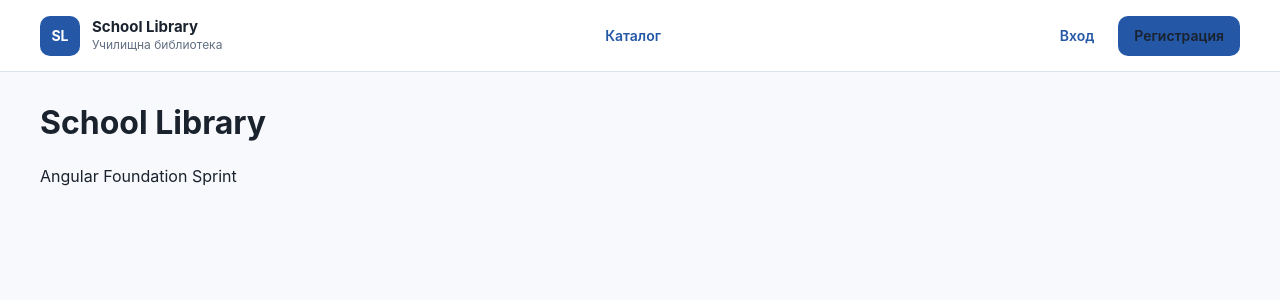
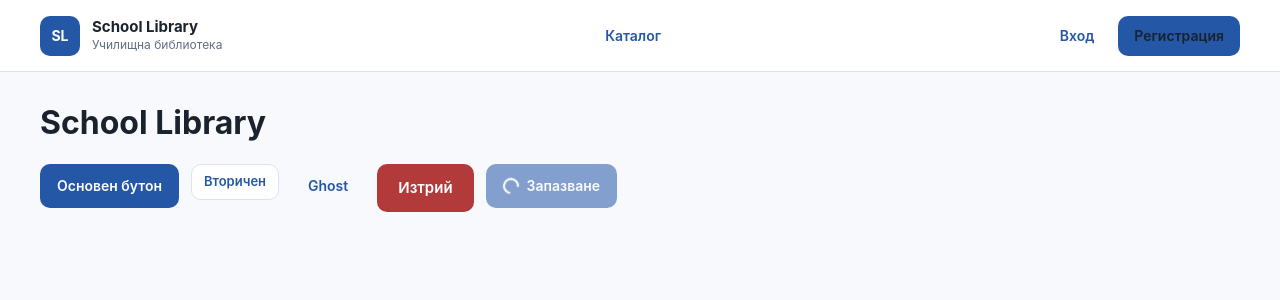
Before and after one commit to ahmedmatem/DigitalSchoolLibrary-fe, an Angular app: page / in a window 1280 px wide. Shown: the top 300 px of the page. Built offline with nearby package versions, Linux system fonts and the light colour scheme.

Commit message:
Create chip component

```diff
--- a/src/app/features/catalog/pages/catalog-page/catalog-page.html
+++ b/src/app/features/catalog/pages/catalog-page/catalog-page.html
@@ -1,9 +1,25 @@
 <sl-page-container>
-
   <h1>School Library</h1>
 
-  <p>
-    Angular Foundation Sprint
-  </p>
+  <div style="display: flex; gap: 12px; flex-wrap: wrap;">
+    <sl-button>
+      Основен бутон
+    </sl-button>
 
+    <sl-button variant="secondary" size="sm">
+      Вторичен
+    </sl-button>
+
+    <sl-button variant="ghost">
+      Ghost
+    </sl-button>
+
+    <sl-button variant="danger" size="lg">
+      Изтрий
+    </sl-button>
+
+    <sl-button [loading]="true">
+      Запазване
+    </sl-button>
+  </div>
 </sl-page-container>
--- a/src/app/features/catalog/pages/catalog-page/catalog-page.ts
+++ b/src/app/features/catalog/pages/catalog-page/catalog-page.ts
@@ -1,9 +1,10 @@
 import { Component } from '@angular/core';
 import { PageContainer } from '../../../../layout/page-container/page-container';
+import { Button } from "../../../../shared/ui/button/button";
 
 @Component({
   selector: 'sl-catalog-page',
-  imports: [PageContainer],
+  imports: [PageContainer, Button],
   templateUrl: './catalog-page.html',
   styleUrl: './catalog-page.scss',
 })
--- a/src/app/shared/ui/button/button.html
+++ b/src/app/shared/ui/button/button.html
@@ -1 +1,25 @@
-<p>button works!</p>
+<button
+  class="sl-button"
+  [class.sl-button--primary]="variant() === 'primary'"
+  [class.sl-button--secondary]="variant() === 'secondary'"
+  [class.sl-button--ghost]="variant() === 'ghost'"
+  [class.sl-button--danger]="variant() === 'danger'"
+
+  [class.sl-button--sm]="size() === 'sm'"
+  [class.sl-button--md]="size() === 'md'"
+  [class.sl-button--lg]="size() === 'lg'"
+
+  [disabled]="disabled() || loading()"
+  [attr.type]="type()"
+>
+  @if (loading()) {
+    <span
+      class="sl-button__spinner"
+      aria-hidden="true">
+    </span>
+  }
+
+  <span class="sl-button__content">
+    <ng-content />
+  </span>
+</button>
--- a/src/app/shared/ui/button/button.scss
+++ b/src/app/shared/ui/button/button.scss
@@ -0,0 +1,127 @@
+.sl-button {
+  min-height: 44px;
+
+  display: inline-flex;
+  align-items: center;
+  justify-content: center;
+  gap: var(--sl-space-2);
+
+  border: 1px solid transparent;
+  border-radius: var(--sl-radius-md);
+
+  font-weight: 600;
+  line-height: 1;
+
+  cursor: pointer;
+
+  transition:
+    background-color var(--sl-motion-fast) var(--sl-ease-standard),
+    border-color var(--sl-motion-fast) var(--sl-ease-standard),
+    color var(--sl-motion-fast) var(--sl-ease-standard),
+    opacity var(--sl-motion-fast) var(--sl-ease-standard);
+}
+
+/* Sizes */
+
+.sl-button--sm {
+  min-height: 36px;
+  padding-inline: 12px;
+  font-size: 13px;
+}
+
+.sl-button--md {
+  min-height: 44px;
+  padding-inline: 16px;
+  font-size: 14px;
+}
+
+.sl-button--lg {
+  min-height: 48px;
+  padding-inline: 20px;
+  font-size: 15px;
+}
+
+/* Primary */
+
+.sl-button--primary {
+  background: var(--sl-color-primary);
+  color: var(--sl-color-on-primary);
+}
+
+.sl-button--primary:hover:not(:disabled) {
+  background: var(--sl-color-primary-hover);
+}
+
+.sl-button--primary:active:not(:disabled) {
+  background: var(--sl-color-primary-active);
+}
+
+/* Secondary */
+
+.sl-button--secondary {
+  background: var(--sl-color-surface);
+  border-color: var(--sl-color-border);
+  color: var(--sl-color-primary);
+}
+
+.sl-button--secondary:hover:not(:disabled) {
+  background: var(--sl-color-surface-subtle);
+}
+
+/* Ghost */
+
+.sl-button--ghost {
+  background: transparent;
+  color: var(--sl-color-primary);
+}
+
+.sl-button--ghost:hover:not(:disabled) {
+  background: var(--sl-color-surface-subtle);
+}
+
+/* Danger */
+
+.sl-button--danger {
+  background: var(--sl-color-error);
+  color: var(--sl-color-on-primary);
+}
+
+.sl-button--danger:hover:not(:disabled) {
+  opacity: 0.9;
+}
+
+/* Disabled */
+
+.sl-button:disabled {
+  cursor: not-allowed;
+  opacity: 0.55;
+}
+
+/* Loading */
+
+.sl-button__spinner {
+  width: 16px;
+  height: 16px;
+
+  border: 2px solid currentColor;
+  border-right-color: transparent;
+  border-radius: 50%;
+
+  animation: sl-button-spin 700ms linear infinite;
+}
+
+@keyframes sl-button-spin {
+  to {
+    transform: rotate(360deg);
+  }
+}
+
+@media (prefers-reduced-motion: reduce) {
+  .sl-button {
+    transition: none;
+  }
+
+  .sl-button__spinner {
+    animation-duration: 1.5s;
+  }
+}
--- a/src/app/shared/ui/button/button.ts
+++ b/src/app/shared/ui/button/button.ts
@@ -1,9 +1,29 @@
-import { Component } from '@angular/core';
+import { Component, input } from '@angular/core';
+
+export type ButtonVariant = 'primary' | 'secondary' | 'ghost' | 'danger';
+
+export type ButtonSize = 'sm' | 'md' | 'lg';
+
+export type ButtonType = 'button' | 'submit' | 'reset';
 
 @Component({
   selector: 'sl-button',
-  imports: [],
   templateUrl: './button.html',
   styleUrl: './button.scss',
+  host: {
+    '[class.sl-button-host]': 'true',
+  },
 })
-export class Button {}
+export class Button {
+  readonly variant = input<ButtonVariant>('primary');
+
+  readonly size = input<ButtonSize>('md');
+
+  readonly type = input<ButtonType>('button');
+
+  readonly loading = input(false);
+
+  readonly disabled = input(false);
+
+  readonly ariaLabel = input<string | null>(null);
+}
--- a/src/styles/_tokens.scss
+++ b/src/styles/_tokens.scss
@@ -6,8 +6,6 @@
 
   --sl-color-accent: #18a7a0;
   --sl-color-accent-hover: #148f89;
-
-  --sl-color-on-primary: #ffffff;
 
   /* Surfaces */
   --sl-color-background: #f7f9fc;
@@ -59,4 +57,21 @@
   --sl-motion-slow: 300ms;
 
   --sl-ease-standard: cubic-bezier(0.2, 0, 0, 1);
+
+  /* Button */
+  --sl-color-on-primary: #ffffff;
+
+  --sl-color-secondary-bg: #ffffff;
+  --sl-color-secondary-hover: #eef4fb;
+
+  --sl-color-disabled-bg: #eef4fb;
+  --sl-color-disabled-text: #9aa8b8;
+
+  --sl-color-danger-hover: #963131;
+
+  --sl-ease-emphasized: cubic-bezier(0.2, 0, 0, 1);
+
+  /* UI component styles */
+  --sl-color-chip-bg: #ddf4f2;
+  --sl-color-chip-text: #0f6e69;
 }
```
Also changed, not shown: src/app/shared/ui/chip/chip.html (+23 -1 lines), src/app/shared/ui/chip/chip.scss (+65 -0 lines), src/app/shared/ui/chip/chip.ts (+14 -3 lines).
